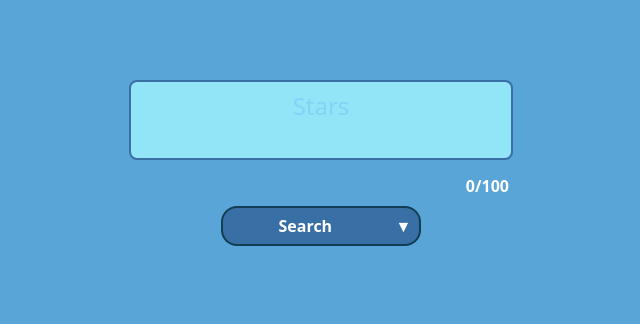
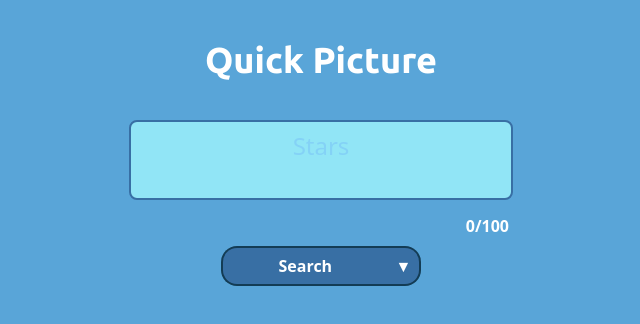
Before and after one commit to https-sharif/quick-picture, a React (Vite) app: page / in a window 1280 px wide. Shown: the top 324 px of the page, without its empty margins (319-959 px from the left). Built offline with nearby package versions, Linux system fonts and the light colour scheme.

Commit message:
Feature: Added heading to the main page

```diff
--- a/index.html
+++ b/index.html
@@ -1,10 +1,16 @@
-<!doctype html>
+<!DOCTYPE html>
 <html lang="en">
   <head>
     <meta charset="UTF-8" />
     <link rel="icon" type="image/svg+xml" href="/vite.svg" />
-    <link rel="icon" type="image/x-icon" href="./src/assets/favicon.png">
+    <link rel="icon" type="image/x-icon" href="./src/assets/favicon.png" />
     <meta name="viewport" content="width=device-width, initial-scale=1.0" />
+    <link rel="preconnect" href="https://fonts.googleapis.com" />
+    <link rel="preconnect" href="https://fonts.gstatic.com" crossorigin />
+    <link
+      href="https://fonts.googleapis.com/css2?family=Ubuntu:ital,wght@0,300;0,400;0,500;0,700;1,300;1,400;1,500;1,700&display=swap"
+      rel="stylesheet"
+    />
     <title>Quick Picture</title>
   </head>
   <body class="bg-[#59A5D8] no-scrollbar">
--- a/src/App.tsx
+++ b/src/App.tsx
@@ -267,7 +267,10 @@
   };
 
   return (
-    <div className="flex flex-col items-center justify-center no-scrollbar">
+    <div className="flex flex-col items-center justify-center">
+      <h1 className="text-4xl font-bold text-white mt-10 mb-10 font-ubuntu">
+        Quick Picture
+      </h1>
       <Form
         prompt={prompt}
         onInputChange={handleInputChange}
--- a/src/Form.tsx
+++ b/src/Form.tsx
@@ -57,7 +57,7 @@
   return (
     <>
       <div className="mb-16">
-        <form className="flex items-center flex-col justify-center relative mt-20">
+        <form className="flex items-center flex-col justify-center relative ">
           {queryType !== "random" && (
             <div>
               <textarea
--- a/tailwind.config.js
+++ b/tailwind.config.js
@@ -14,6 +14,9 @@
         'md': 'inset 0 0 10px rgba(0, 0, 0, 1)',
         'lg': 'inset 0 0 20px rgba(0, 0, 0, 1)',
       },
+      fontFamily: {
+        ubuntu: ['Ubuntu', 'sans-serif'],
+      },
     },
   },
   plugins: [],
```
